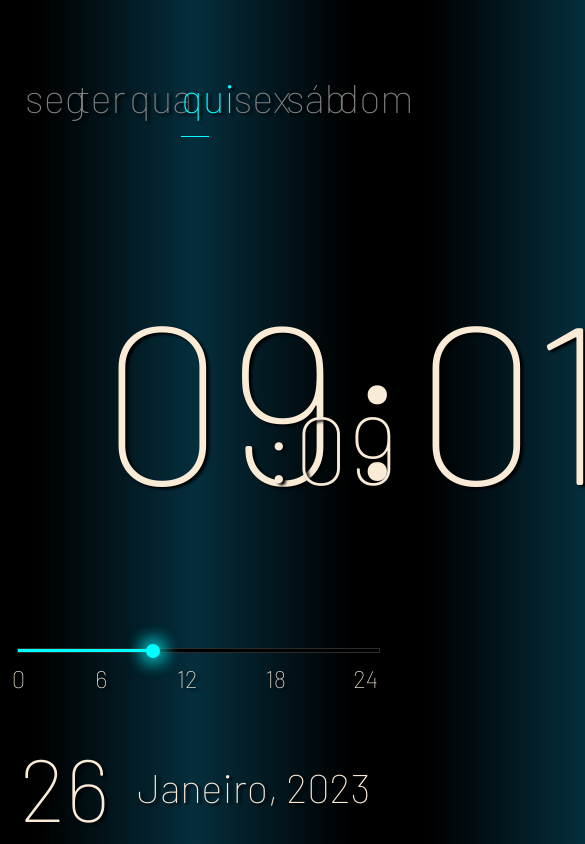
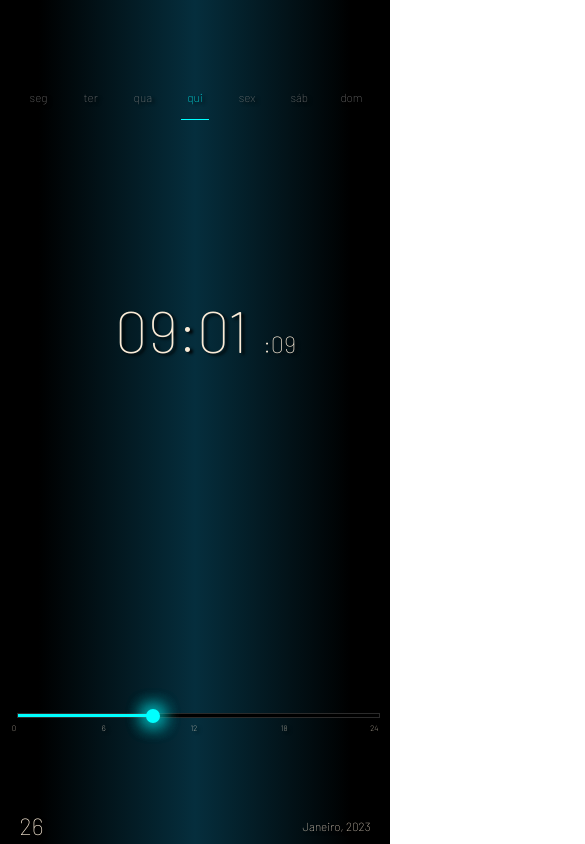
Before and after one commit to DyegoSSantos/Modern-Design-Digital-Clock, a plain HTML site: page index.html in a window 390 px wide. Shown: the top 844 px of the page, 585 px wide, since content can reach past the window. Drawn offline with Linux system fonts and the light colour scheme.

Commit message:
Tamanho da fonte
Mudei o tamanho da fonte para ficar proporcional e responsivo.

```diff
--- a/style.css
+++ b/style.css
@@ -34,7 +34,7 @@ div{
     padding-bottom: 15px;
     width: 7%;
     text-align: center;
-    font-size: 2.5rem;
+    font-size: 3vw;
     text-shadow: 3px 2px 3px black;
     color: grey;
 }
@@ -52,7 +52,7 @@ div{
     justify-content: center;
     align-items: baseline;
     text-align: center;
-    font-size: 14rem;
+    font-size: 15vw;
     height: 40%;
     text-shadow: 3px 2px 3px black;
     /*border: 1px solid blue;*/
@@ -66,7 +66,7 @@ div{
 
 .hora #segundos{
     display: inline;
-    font-size: 6rem;
+    font-size: 6vw;
     width: 10%;
     /* position:relative;
     right: 4%; */
@@ -80,12 +80,12 @@ div{
 }
 
 #dia{
-    font-size: 5.5rem;
+    font-size: 6vw;
     padding-left: 5%;
 }
 
 #mesano{
-    font-size: 2.5rem;
+    font-size: 3vw;
     padding-right: 5%;
 }
 
@@ -113,7 +113,7 @@ div{
 .horasbarra{
     display: flex;
     justify-content: space-between;
-    font-size: 1.5rem;
+    font-size: 2vw;
     text-shadow: 3px 2px 3px black;
     position: relative;
     top: 30%;
```
